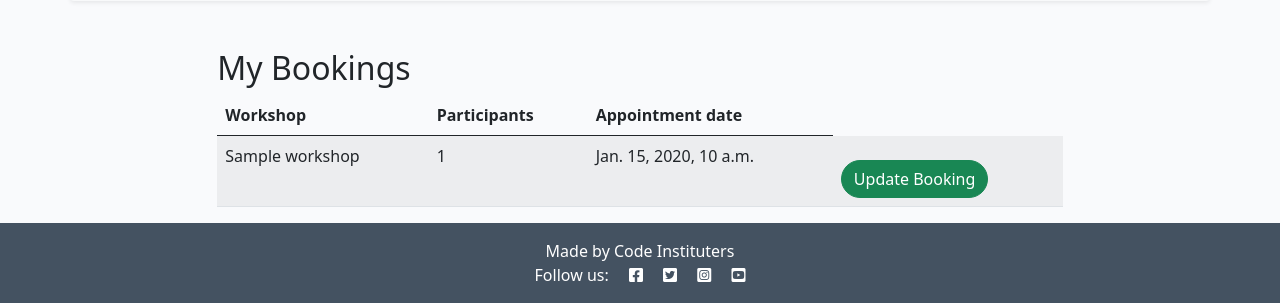
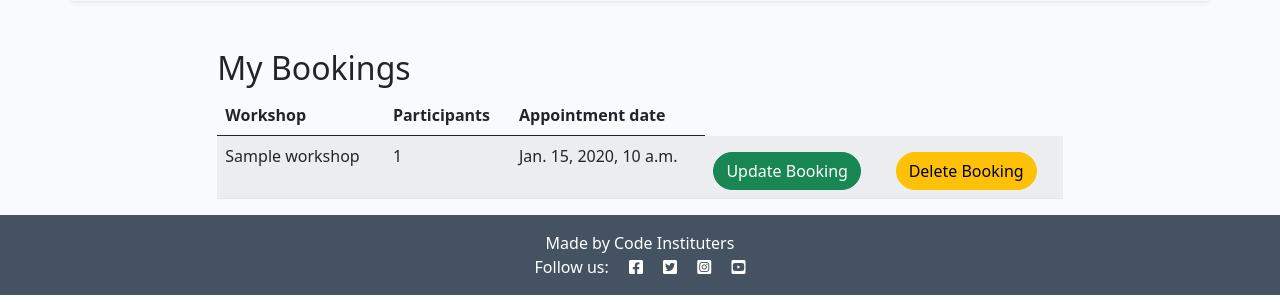
Before and after one commit to ParedesGab/PP4-artistiClayers-workshops, a Django app: page /workshops/booking/ in a window 1280 px wide. Shown: the part 630-933 px from the top of the page. Run offline with Django 4.2, Linux system fonts and the light colour scheme; a user stored in the database is signed in; tables that the repository leaves empty hold one stand-in row (values such as "Sample post"); some libraries are stand-ins or nearby versions.

Commit message:
Create views for deleting a booking and its respective url and template

```diff
--- a/workshop/templates/workshop/booking.html
+++ b/workshop/templates/workshop/booking.html
@@ -2,6 +2,7 @@
 {% load static %}
 {% url 'account_login' as login_url %}
 {% url 'update_booking' as update_booking_url %}
+{% url 'delete_booking' as delete_booking_url %}
 {% load crispy_forms_tags %}
 
 {% block content %}
@@ -54,7 +55,8 @@
                     <td>{{ booking.workshop.name }}</td>
                     <td>{{ booking.participants }}</td>
                     <td>{{ booking.appointment_date }}</td>
-                    <td><a href="{% url 'update_booking' booking.id %}" class="btn btn-success mt-3 rounded-pill">Update Booking</a>
+                    <td><a href="{% url 'update_booking' booking.id %}" class="btn btn-success mt-2 rounded-pill">Update Booking</a>
+                    <td><a href="{% url 'delete_booking' booking.id %}" class="btn btn-warning mt-2 rounded-pill">Delete Booking</a>
                     </td>
                 </tr>
                 {% empty %}
--- a/workshop/templates/workshop/booking_edit.html
+++ b/workshop/templates/workshop/booking_edit.html
@@ -9,7 +9,7 @@
     <div class="col-md-6">
       <div class="card-body justify-content-center">
         {% if user.is_authenticated %}
-        <p id="user-greeting">Welcome back {{ user }}, update your appointment below</p>
+        <p id="user-greeting">Welcome back {{ user }}, are you sure you want to delete?</p>
         <form id="bookingForm" method="post"
           style="margin-top: 1.3em; align-content: center">
           {{ booking_form | crispy }}
--- a/workshop/urls.py
+++ b/workshop/urls.py
@@ -5,5 +5,8 @@ urlpatterns = [
     path('', views.WorkshopList.as_view(), name='workshops'),
     path('workshop/<int:id>/', views.workshop_detail, name='workshop_detail'),
     path('booking/', views.booking_display, name='bookings'),
-    path('booking/<int:id>/update/', views.booking_edit, name='update_booking'),
+    path('booking/<int:id>/update/',
+         views.booking_edit, name='update_booking'),
+    path('booking/<int:id>/delete/',
+         views.booking_delete, name='delete_booking'),
 ]
--- a/workshop/views.py
+++ b/workshop/views.py
@@ -71,13 +71,10 @@ def booking_display(request):
         },
     )
 
-# This view returns you to the ? webpage after you've edited the comment
-# This return is done with a HttpResponseRedirect and reverse to refresh the post_detail view.
-
 
 def booking_edit(request, id):
     """
-    view to edit comments
+    view to edit bookings.
     """
 
     booking = get_object_or_404(Booking, pk=id)
@@ -103,3 +100,27 @@ def booking_edit(request, id):
         "workshop/booking_edit.html",
         {"booking_form": booking_form},
         )
+
+
+def booking_delete(request, id):
+    """
+    view to delete bookings
+    """
+
+    booking = get_object_or_404(Booking, pk=id)
+
+    if booking.booked_by == request.user:
+        if request.method == 'POST':
+            booking.delete()
+            messages.add_message(
+                request, messages.SUCCESS, 'Booking deleted!')
+            return redirect(reverse('bookings'))
+    else:
+        messages.add_message(
+            request, messages.ERROR, 'You can only delete your own comments!')
+
+    return render(
+        request,
+        "workshop/booking_delete.html",
+        {"booking": booking},
+        )
```
Also changed, not shown: workshop/templates/workshop/booking_delete.html (+25 -13 lines).
